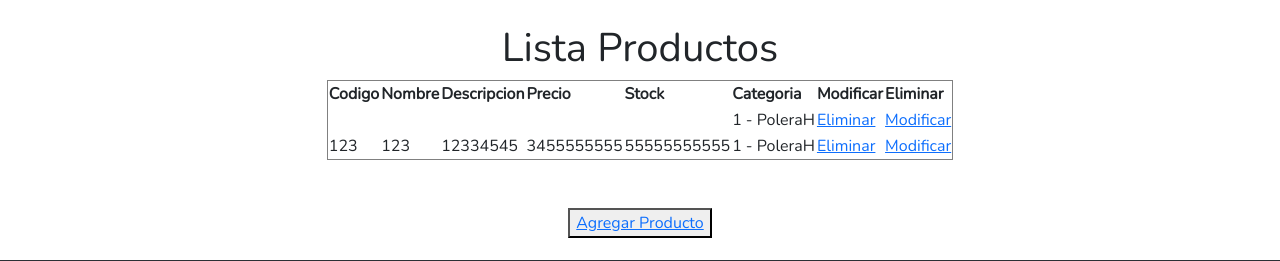
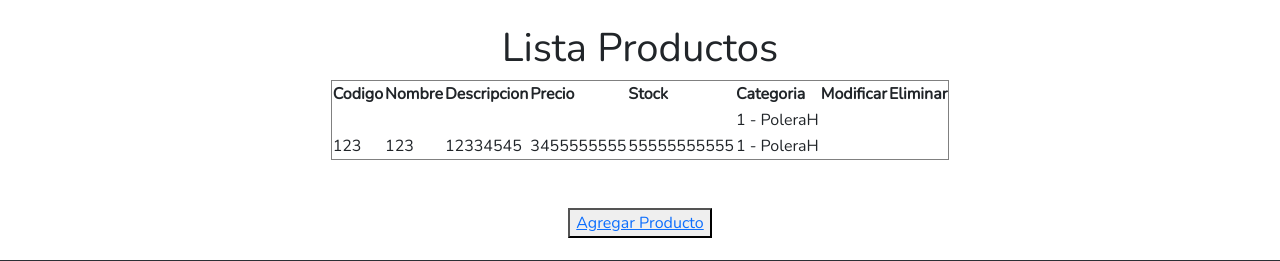
Before and after one commit to SebaTatai/Proyecto-Web-Django, a Django app: page /Administrador in a window 1280 px wide. Shown: the part 56-317 px from the top of the page. Run offline with Django 4.2, Linux system fonts and the light colour scheme; data comes from the database, SQL or seed files in the repository.

Commit message:
agregar arreglado 1.1 07-07-2023

```diff
--- a/proyectoWeb/venta/templates/venta/Administrador.html
+++ b/proyectoWeb/venta/templates/venta/Administrador.html
@@ -116,8 +116,7 @@
                     <td>{{tmp.precio}}
                     <td>{{tmp.cantidad_stock}}
                     <td>{{tmp.codigo_categoria}}
-                    <td><a href="{% url 'EliminarProducto'  pk=tmp.codigo_producto %}">Eliminar</a></td>
-                    <td><a href="{% url 'ModificarProducto' pk=tmp.codigo_producto %}">Modificar</a></td>
+
                 </tr>
                 {% endfor %}
             {% endif %}
```
